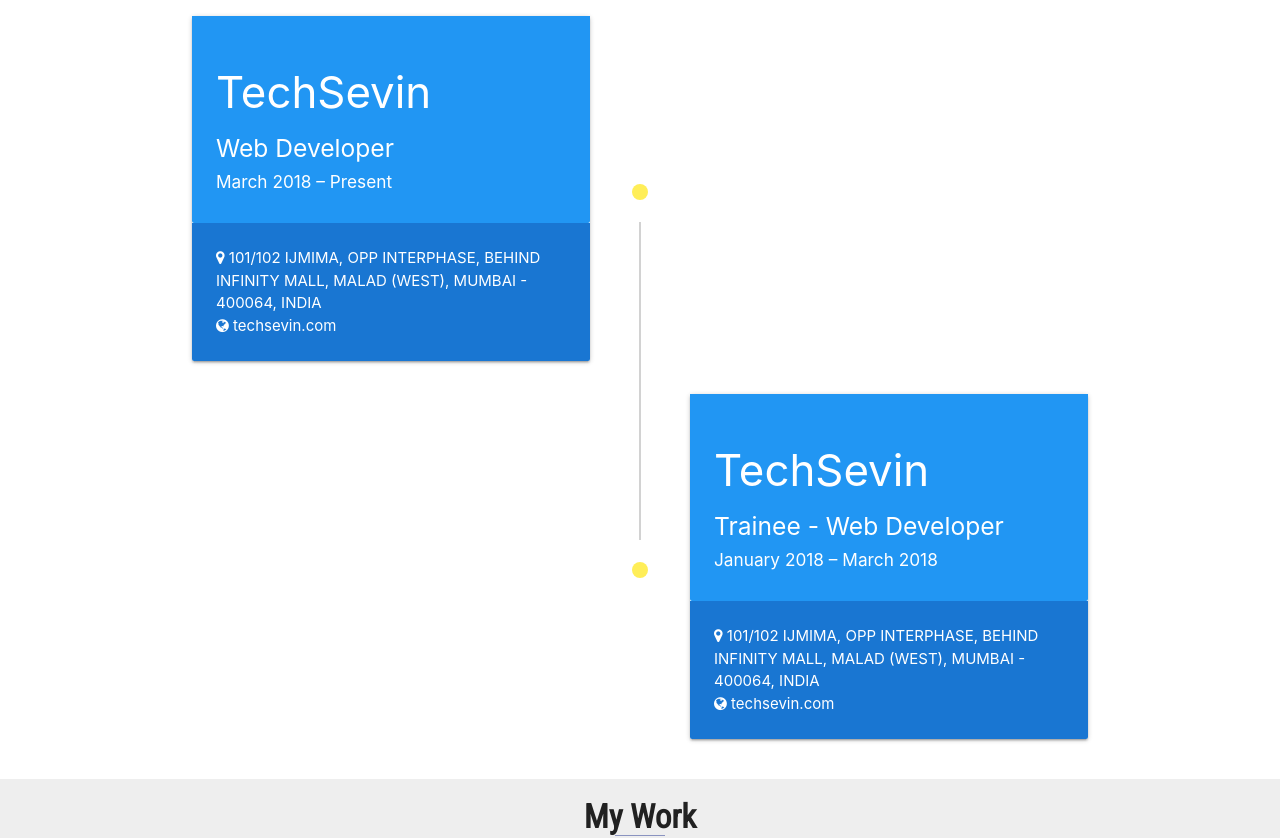
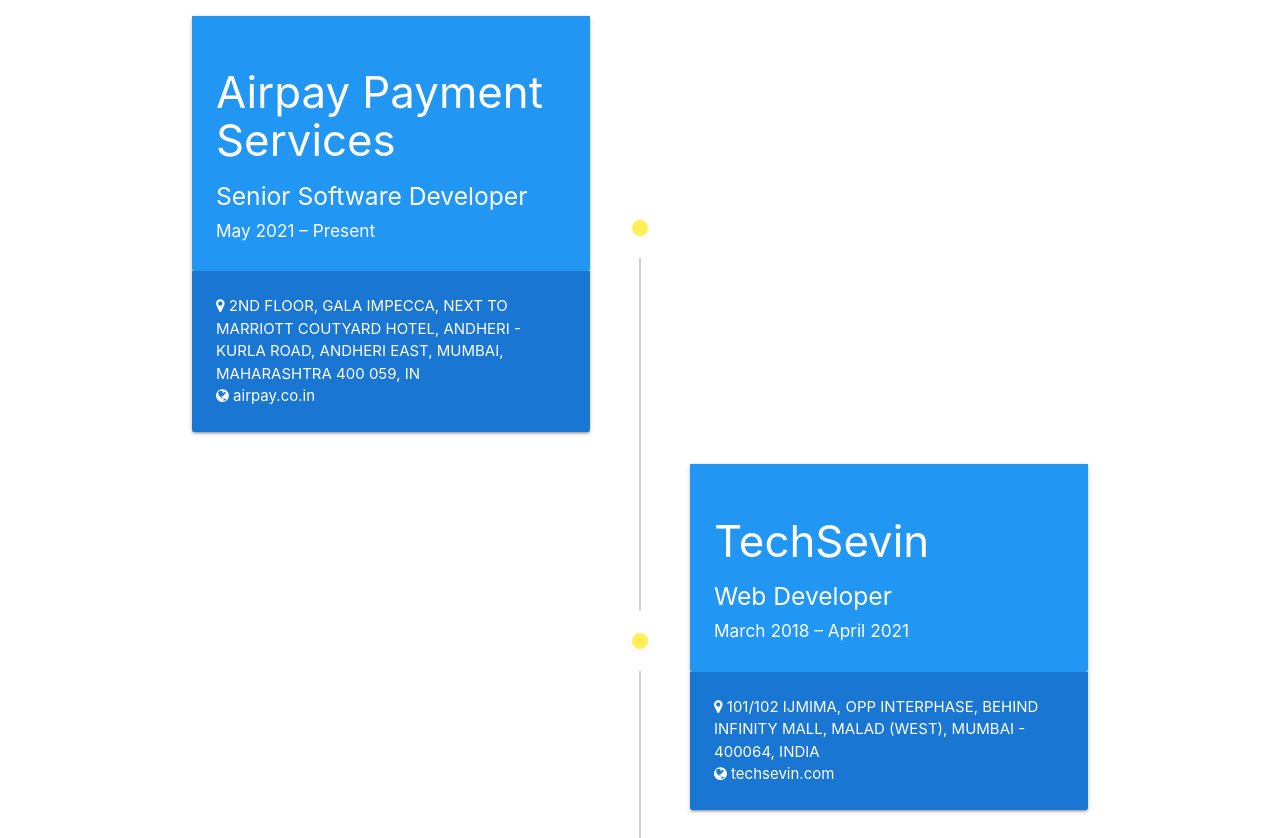
Before and after one commit to swarup260/swarup260.github.io, a website built with Parcel: page src/index.html in a window 1280 px wide. Shown: the part 1425-2263 px from the top of the page. Built offline with nearby package versions, Linux system fonts and the light colour scheme.

Commit message:
new job added

```diff
--- a/package.json
+++ b/package.json
@@ -13,7 +13,7 @@
   "author": "swarup260",
   "license": "MIT",
   "dependencies": {
-    "parcel-bundler": "^1.12.4"
+    "parcel-bundler": ""
   },
   "devDependencies": {
     "gh-pages": "^2.2.0",
--- a/src/index.html
+++ b/src/index.html
@@ -29,7 +29,7 @@
             <!-- Hello,I'm Swarup Das -->
             Swarup Das
         </h1>
-        <span>Web Developer</span>
+        <span>Senior Software Developer</span>
     </section>
 
     <!-- Navbar -->
@@ -106,9 +106,28 @@
                         <div class="timeline-event" data-aos="fade-right">
                             <div class="card timeline-content">
                                 <div class="card-content blue white-text">
+                                    <h3>Airpay Payment Services</h3>
+                                    <h5>Senior Software Developer</h5>
+                                    <h6>May 2021 – Present</h6>
+
+                                </div>
+                                <div class="card-content blue darken-2 white-text">
+                                    <p><i class="fa fa-map-marker" aria-hidden="true"></i> 2ND FLOOR, GALA IMPECCA, NEXT TO MARRIOTT COUTYARD HOTEL, ANDHERI - KURLA ROAD, ANDHERI EAST, MUMBAI, MAHARASHTRA 400 059, IN</p>
+                                    <p><i class="fa fa-globe" aria-hidden="true"></i> <a
+                                            href="https://www.airpay.co.in/" target="blank"
+                                            class="white-text text-darken-2">airpay.co.in</a></p>
+                                </div>
+                            </div>
+                            <div class="timeline-badge yellow lighten-1
+                             white-text"></div>
+                        </div>
+
+                        <div class="timeline-event" data-aos="fade-right">
+                            <div class="card timeline-content">
+                                <div class="card-content blue white-text">
                                     <h3>TechSevin</h3>
                                     <h5> Web Developer</h5>
-                                    <h6>March 2018 – Present</h6>
+                                    <h6>March 2018 – April 2021</h6>
 
                                 </div>
                                 <div class="card-content blue darken-2 white-text">
--- a/src/projects.json
+++ b/src/projects.json
@@ -23,7 +23,7 @@
 				"Upgradation and maintenance."
 			],
 			"technologyUsed": "Laravel 5.4,Slim 3,JavaScript,MySQL and MongoDB",
-			"order": "2"
+			"order": "3"
 		},
 		{
 			"name": "Alessa Online",
@@ -73,6 +73,16 @@
 
 			],
 			"technologyUsed": "NodeJS(ExpressJS), Flutter, MongoDB and PHP.",
+			"order": "2"
+		},
+		{
+			"name": "Airpay Vyaapaar",
+			"description": "All Banking and Payment Services under one roof!",
+			"url": "https://vyaapaar.airpay.co.in/",
+			"keyPoints": [
+				"GraphQl API"
+			],
+			"technologyUsed": "NodeJS, GraphQL ,MYSQL, AWS Lambda",
 			"order": "1"
 		}
 
```
Also changed, not shown: dist/index.html, 2 other files.
